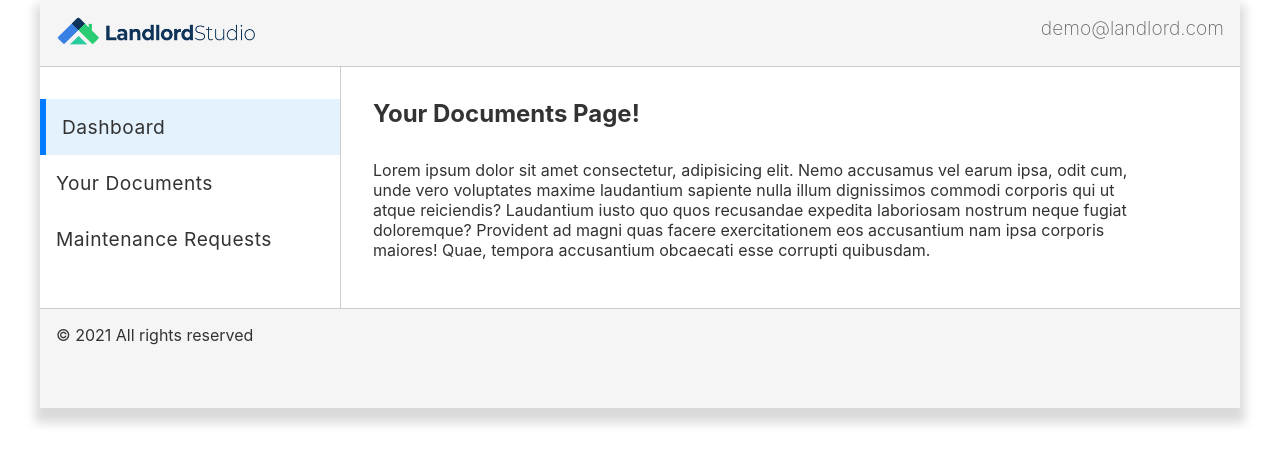
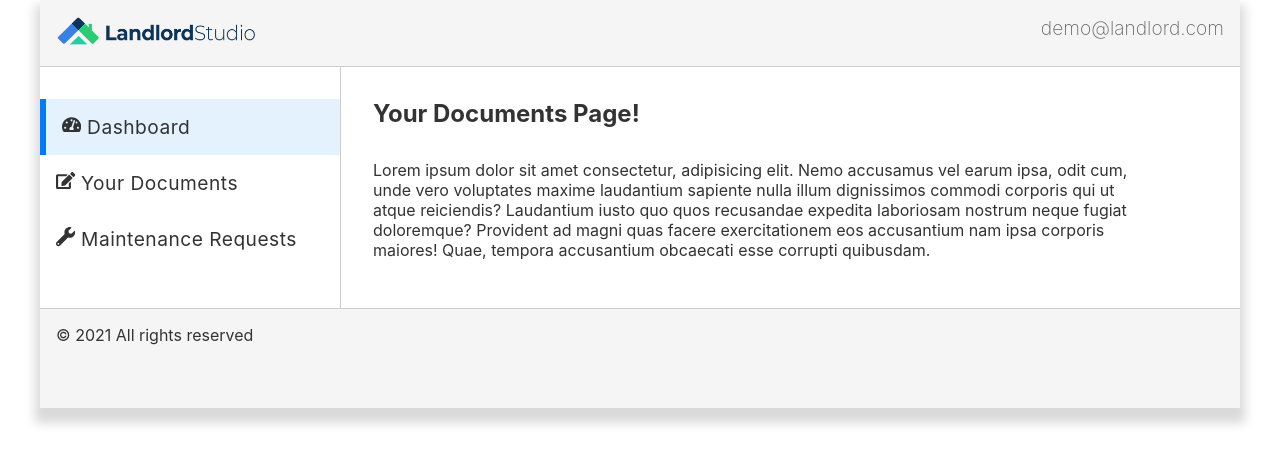
Before and after one commit to fadiwahba/landlord-dashboard, a Next.js app: page /your-docs in a window 1280 px wide. Shown: the top 464 px of the page. Built offline with nearby package versions, Linux system fonts and the light colour scheme.

Commit message:
added icons to navbar, fixed global styles

```diff
--- a/src/components/Nav.tsx
+++ b/src/components/Nav.tsx
@@ -1,17 +1,19 @@
 import Link from "next/link";
 import styles from "../../styles/Nav.module.css";
+import { AiOutlineDashboard } from "react-icons/ai";
+import { FaEdit, FaTachometerAlt, FaWrench } from "react-icons/fa";
 
 export default function Nav() {
   return (
     <nav className={styles.nav}>
       <Link href="/">
-        <a className={styles.active}>Dashboard</a>
+        <a className={styles.active}><FaTachometerAlt /> Dashboard</a>
       </Link>
       <Link href="/your-docs">
-        <a>Your Documents</a>
+        <a><FaEdit /> Your Documents</a>
       </Link>
       <Link href="/maintenance-requests">
-        <a>Maintenance Requests</a>
+        <a><FaWrench /> Maintenance Requests</a>
       </Link>
     </nav>
   );
--- a/src/components/PaymentItem.tsx
+++ b/src/components/PaymentItem.tsx
@@ -1,5 +1,4 @@
 import styles from "../../styles/PaymentItem.module.css";
-import Link from "next/link";
 import dayjs from "dayjs";
 import { Payment } from "../pages/data/payment";
 import { useState } from "react";
--- a/styles/Nav.module.css
+++ b/styles/Nav.module.css
@@ -9,7 +9,7 @@
   margin-bottom: 1rem;
 }
 
-.logo .thin_text {
+.logo .text_thin {
   font-weight: 200;
   color: #999;
 }
--- a/styles/PaymentItem.module.css
+++ b/styles/PaymentItem.module.css
@@ -32,13 +32,8 @@
   color: #333;
 }
 
-.status {
-}
-
 .amount {
   font-weight: bold;
-}
-.action {
 }
 
 .flex_space_between {
--- a/styles/globals.css
+++ b/styles/globals.css
@@ -176,6 +176,36 @@ td {
   cursor: pointer;
 }
 
+.btn_lg {
+  font-size: 1.5rem;
+  padding: 1rem 2.5rem;
+}
+
+.text_thin {
+  font-weight: 300;
+}
+
+.text_lg {
+  font-size: 2rem;
+}
+
+.text-center {
+  text-align: center;
+  vertical-align: middle;
+}
+
+.p-1 {
+  padding: 1rem;
+}
+
+.p-2 {
+  padding: 2rem;
+}
+
+.p-3 {
+  padding: 3rem;
+}
+
 * {
   box-sizing: border-box;
 }
```
